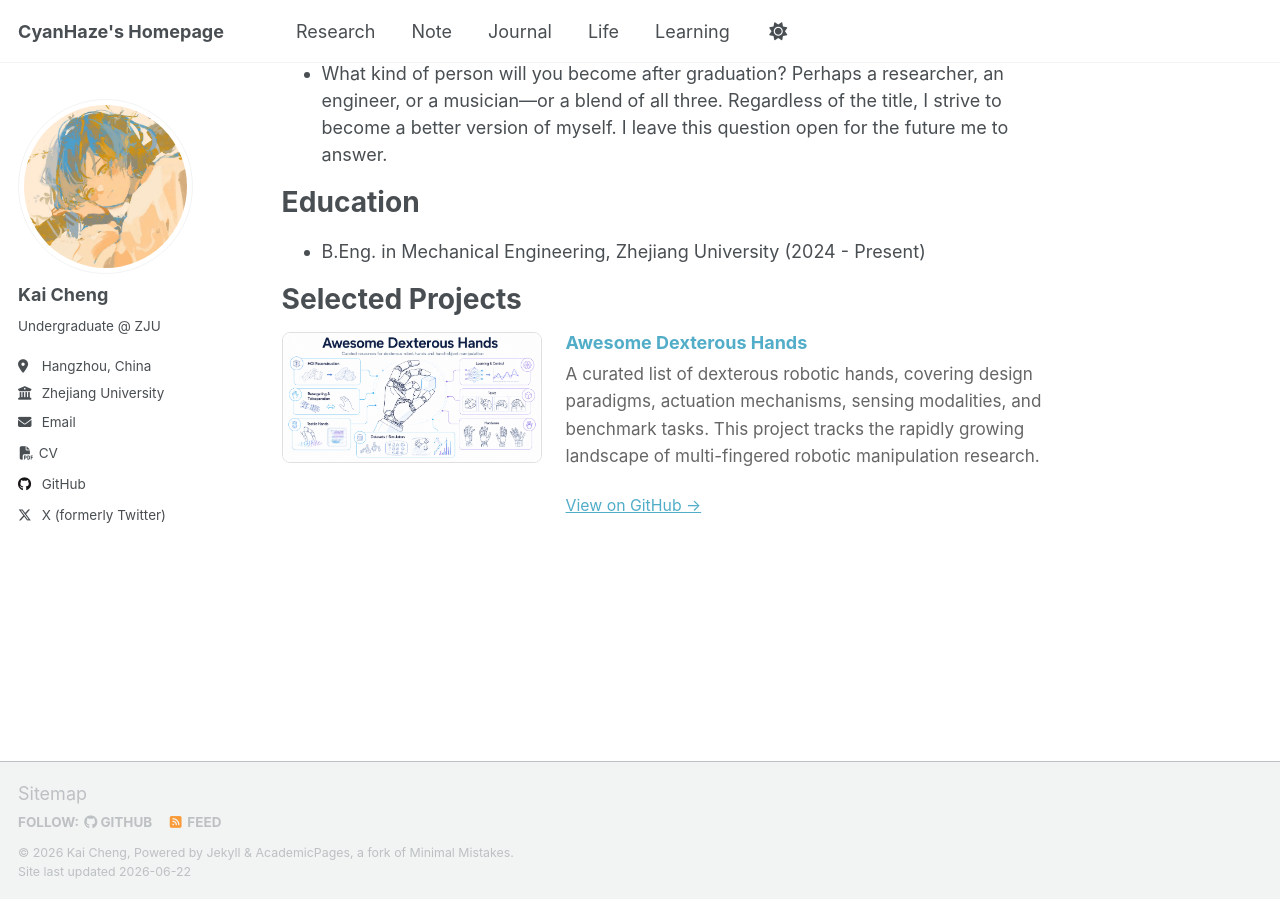
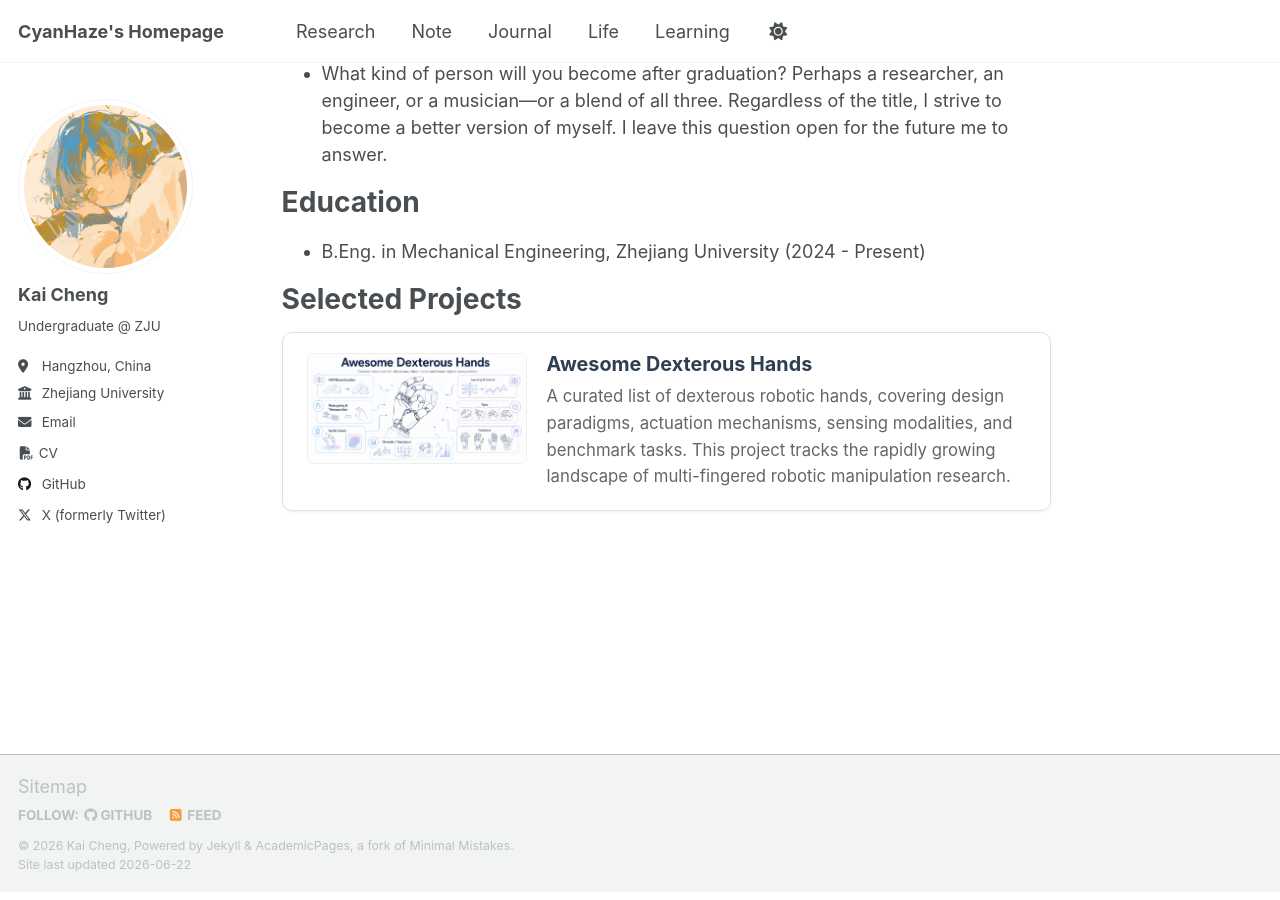
Before and after one commit to CyanHaze/CyanHaze.github.io, a Jekyll site: the page built from _pages/about.md, in a window 1280 px wide and 900 px high, scrolled down 589 px. Built offline with Jekyll 4.4.1, drawn with Linux system fonts in a browser that asks for light colours; a script that is not in the unit is left out.

Commit message:
Style project card with border and shadow on about page

```diff
--- a/_pages/about.md
+++ b/_pages/about.md
@@ -26,24 +26,25 @@ Education
 
 Selected Projects
 ======
-<div style="display: flex; gap: 24px; align-items: flex-start; margin-top: 16px; flex-wrap: wrap;">
+<div style="border: 1px solid #e0e0e0; border-radius: 10px; padding: 20px 24px; box-shadow: 0 1px 3px rgba(0,0,0,0.06); margin-top: 16px;">
 
-  <div style="flex: 0 0 260px;">
-    <a href="https://github.com/CyanHaze/Awesome-Dexterous-Hands" target="_blank">
-      <img src="/projects/Awesome-Dexterous-Hands/cover.png" style="width: 100%; border-radius: 8px; border: 1px solid #e0e0e0;">
-    </a>
-  </div>
+  <div style="display: flex; gap: 20px; align-items: flex-start; flex-wrap: wrap;">
 
-  <div style="flex: 1; min-width: 280px;">
-    <h3 style="margin-top: 0; margin-bottom: 6px;">
-      <a href="https://github.com/CyanHaze/Awesome-Dexterous-Hands" target="_blank" style="text-decoration: none;">Awesome Dexterous Hands</a>
-    </h3>
-    <p style="color: #666; font-size: 0.95em; line-height: 1.6;">
-      A curated list of dexterous robotic hands, covering design paradigms, actuation mechanisms, sensing modalities, and benchmark tasks. This project tracks the rapidly growing landscape of multi-fingered robotic manipulation research.
-    </p>
-    <a href="https://github.com/CyanHaze/Awesome-Dexterous-Hands" target="_blank" style="font-size: 0.88em;">
-      View on GitHub →
-    </a>
+    <div style="flex: 0 0 220px;">
+      <a href="https://github.com/CyanHaze/Awesome-Dexterous-Hands" target="_blank">
+        <img src="/projects/Awesome-Dexterous-Hands/cover.png" style="width: 100%; border-radius: 6px; border: 1px solid #eee;">
+      </a>
+    </div>
+
+    <div style="flex: 1; min-width: 260px;">
+      <h3 style="margin-top: 0; margin-bottom: 6px; font-size: 1.1em;">
+        <a href="https://github.com/CyanHaze/Awesome-Dexterous-Hands" target="_blank" style="text-decoration: none; color: #2c3e50;">Awesome Dexterous Hands</a>
+      </h3>
+      <p style="color: #666; font-size: 0.93em; line-height: 1.6; margin: 0;">
+        A curated list of dexterous robotic hands, covering design paradigms, actuation mechanisms, sensing modalities, and benchmark tasks. This project tracks the rapidly growing landscape of multi-fingered robotic manipulation research.
+      </p>
+    </div>
+
   </div>
 
 </div>
```
